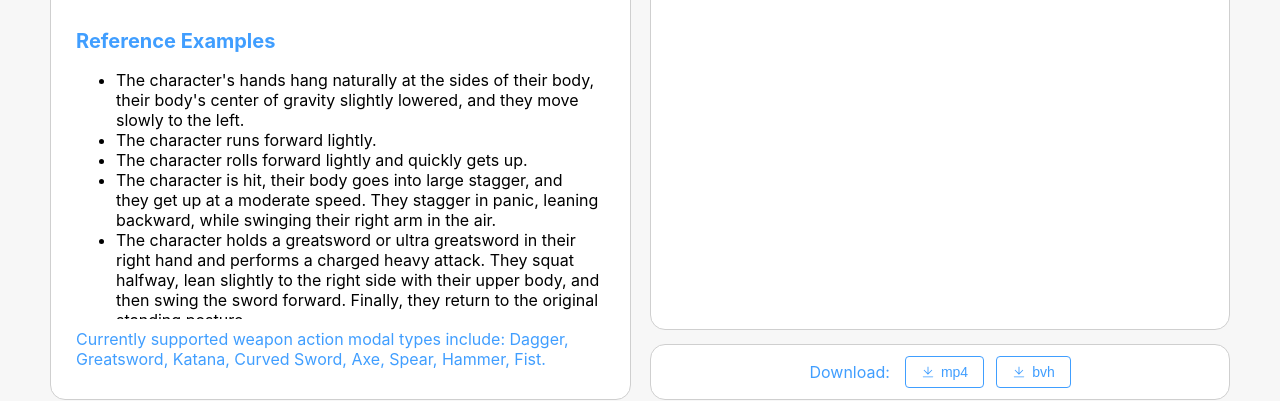
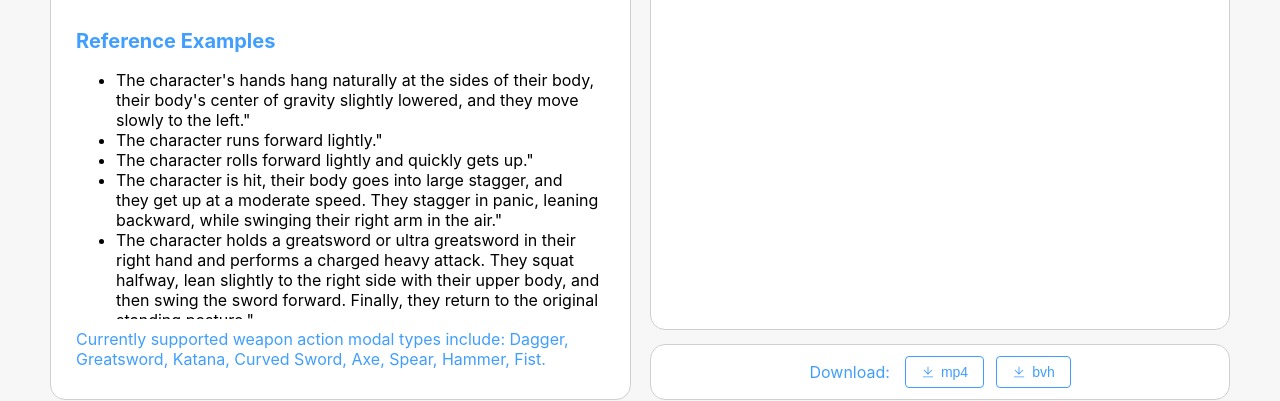
Before and after one commit to Fucloud233/animationGPT-frontend, a Vue app: page /enUS/ in a window 1280 px wide. Both pictures are taken after a click on the button "Demo". Shown: the part 375-776 px from the top of the page. Built offline with nearby package versions, Linux system fonts and the light colour scheme.

Commit message:
perf: select and fill prompt

```diff
--- a/src/locales/en-US/index.ts
+++ b/src/locales/en-US/index.ts
@@ -62,6 +62,8 @@ export default {
 
         tipsForDemoNotOK: "Sorry, this demo is unavailable now.",
 
+        tipsForOverridePrompt: "Do you want to override current prompt?",
+
         examples: [
             "The character's hands hang naturally at the sides of their body, their body's center of gravity slightly lowered, and they move slowly to the left.",
             "The character runs forward lightly.",
--- a/src/locales/zh-CN/index.ts
+++ b/src/locales/zh-CN/index.ts
@@ -61,6 +61,8 @@ export default {
 
         tipsForDemoNotOK: "抱歉，Demo 程序现在不可用。",
 
+        tipsForOverridePrompt: "您确定要覆盖当前的提示词吗？",
+
         // 因为只能通过英文输入，所以此处仍使用英文示例
         examples: [
             "The character's hands hang naturally at the sides of their body, their body's center of gravity slightly lowered, and they move slowly to the left.",
--- a/src/views/Demo.vue
+++ b/src/views/Demo.vue
@@ -42,7 +42,9 @@
             <el-scrollbar>
                 <ul style="padding-right: 15px; margin: 0">
                     <li v-for="example in $tm('demo.examples')">
-                        {{ example }}
+                        <a @click="selectExample(example)" style="color: black; text-decoration: none"
+                            >{{ example }}"</a
+                        >
                     </li>
                 </ul>
             </el-scrollbar>
@@ -216,6 +218,27 @@ export default {
             link.click();
             link.remove();
         },
+
+        async selectExample(prompt: string) {
+            if (this.prompt == prompt) return;
+
+            if (this.prompt == undefined || this.prompt == "") {
+                this.prompt = prompt;
+                return;
+            }
+
+            const result = await ElMessageBox.alert(this.$t("demo.tipsForOverridePrompt"), this.$t("demo.tips"), {
+                showCancelButton: true,
+                confirmButtonText: this.$t("btn.yes"),
+                cancelButtonText: this.$t("btn.no"),
+            })
+                .then(() => true)
+                .catch(() => false);
+
+            if (!result) return;
+
+            this.prompt = prompt;
+        },
     },
 };
 </script>
```
